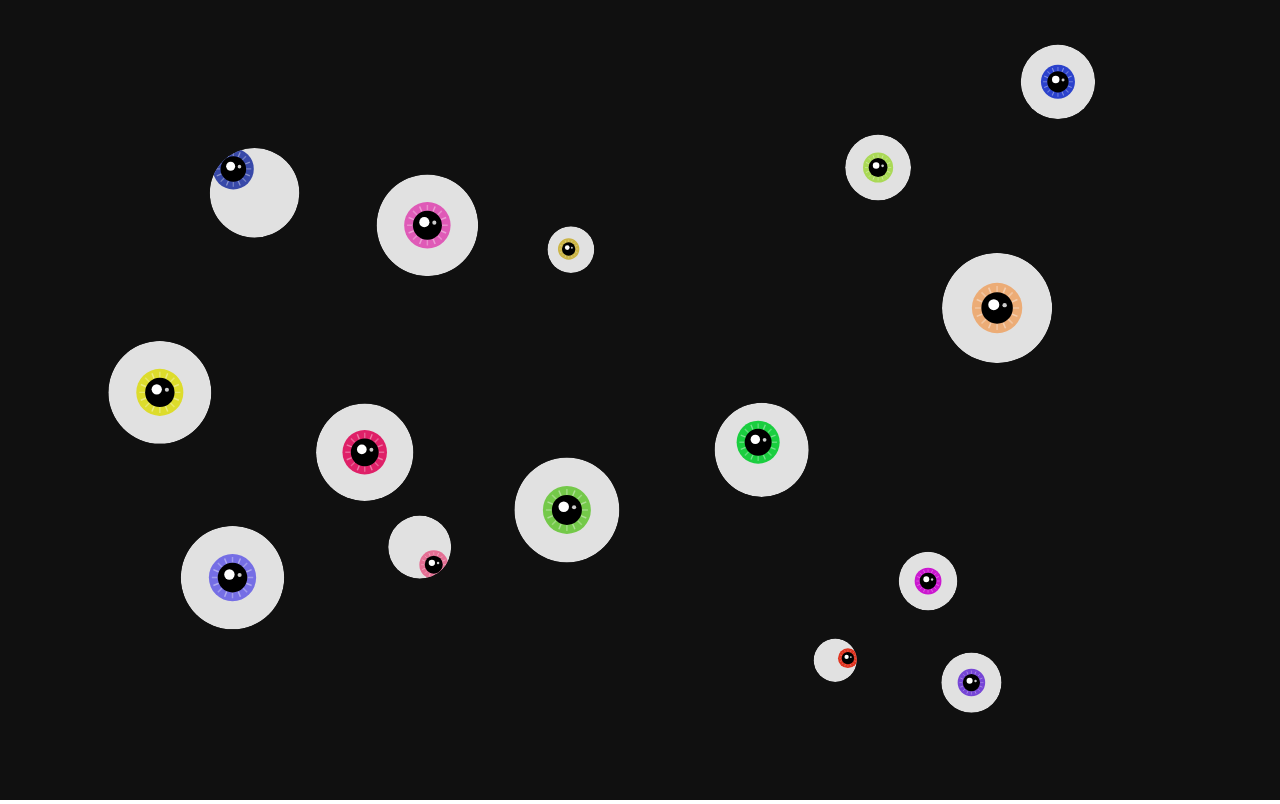
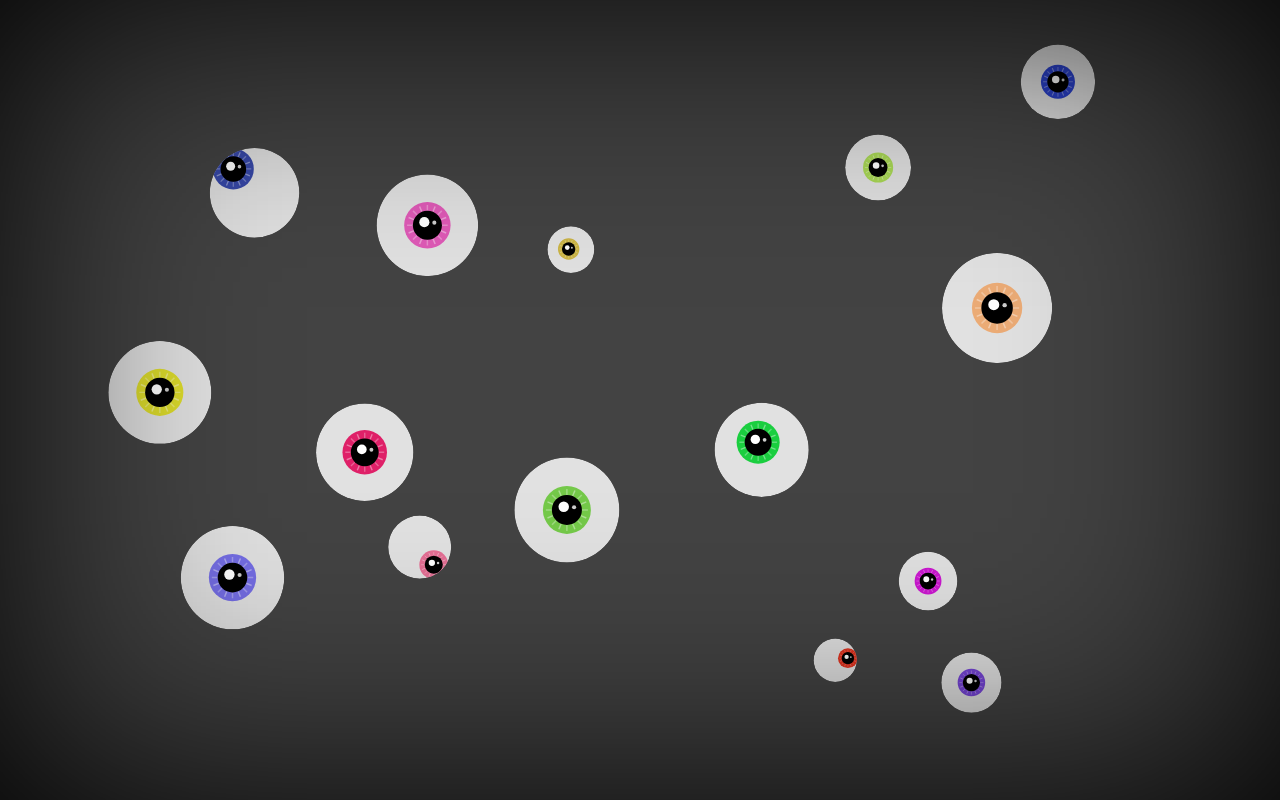
Before and after one commit to iG0re4eK/eyes-wallpaper, a plain HTML site: page index.html in a window 1280 px wide. Drawn offline with Linux system fonts and the light colour scheme.

Commit message:
change style

```diff
--- a/js/main.js
+++ b/js/main.js
@@ -130,7 +130,7 @@ function animate(currentTime) {
 }
 
 function draw() {
-  context.fillStyle = "rgb(16, 16, 16)";
+  context.fillStyle = "rgb(67, 67, 67)";
   context.fillRect(0, 0, canvas.width, canvas.height);
   eyes.forEach((eye) => eye.draw());
 }
--- a/styles.css
+++ b/styles.css
@@ -11,5 +11,16 @@ body {
   overflow: hidden;
 }
 
+body::after {
+  content: "";
+  position: absolute;
+  transform: translate(-50%, -50%);
+  top: 50%;
+  left: 50%;
+  width: 100%;
+  height: 100%;
+  box-shadow: 0 0 100rem black inset;
+}
+
 #canvas {
 }
```
